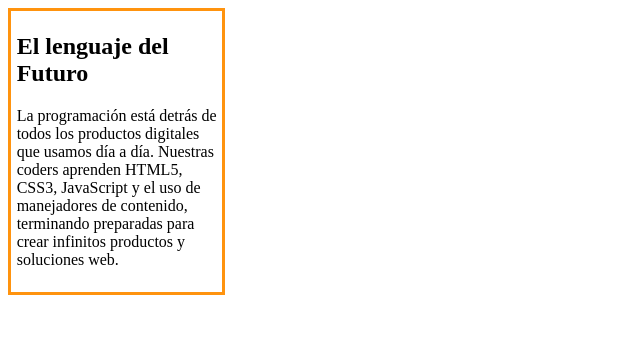
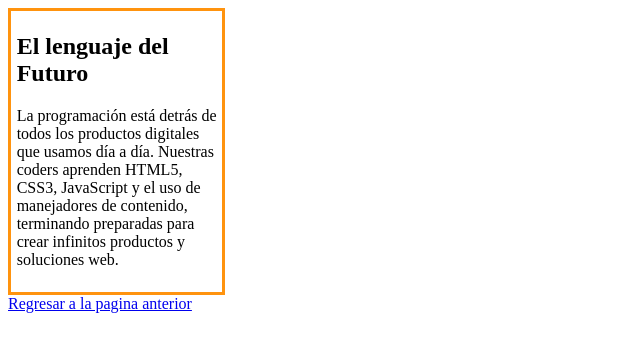
Before and after one commit to malumz/MarginYPadding, a plain HTML site: page index1.html in a window 1280 px wide. Shown: the whole page, without its empty margins (0-640 px from the left). Drawn offline with Linux system fonts and the light colour scheme.

Commit message:
link regresar

```diff
--- a/index1.html
+++ b/index1.html
@@ -6,9 +6,12 @@
         <link rel="shortcut icon" href="favicon/favicon1.ico">
     </head>
     <body>
+
         <div>
         	<h2>El lenguaje del Futuro</h2>
         	<p>La programación está detrás de todos los productos digitales que usamos día a día. Nuestras coders aprenden HTML5, CSS3, JavaScript y el uso de manejadores de contenido, terminando preparadas para crear infinitos productos y soluciones web.</p>
         </div>
+
+        <a href="https://malumz.github.io/MarginYPadding/index1234">Regresar a la pagina anterior</a>
     </body>
 </html>
```
Also changed, not shown: index1234.html (+2 -0 lines), index2.html (+1 -1 lines), index3.html (+1 -0 lines), index4.html (+1 -0 lines).
